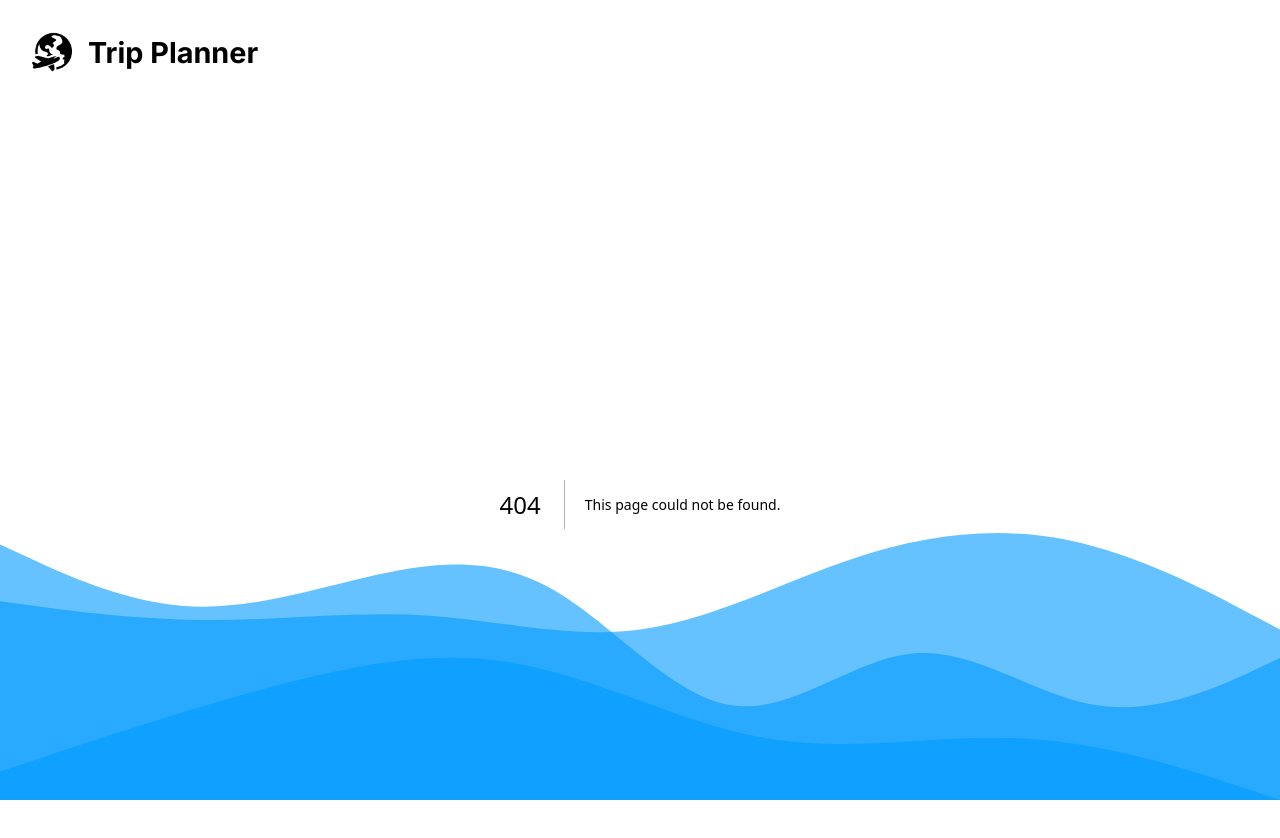
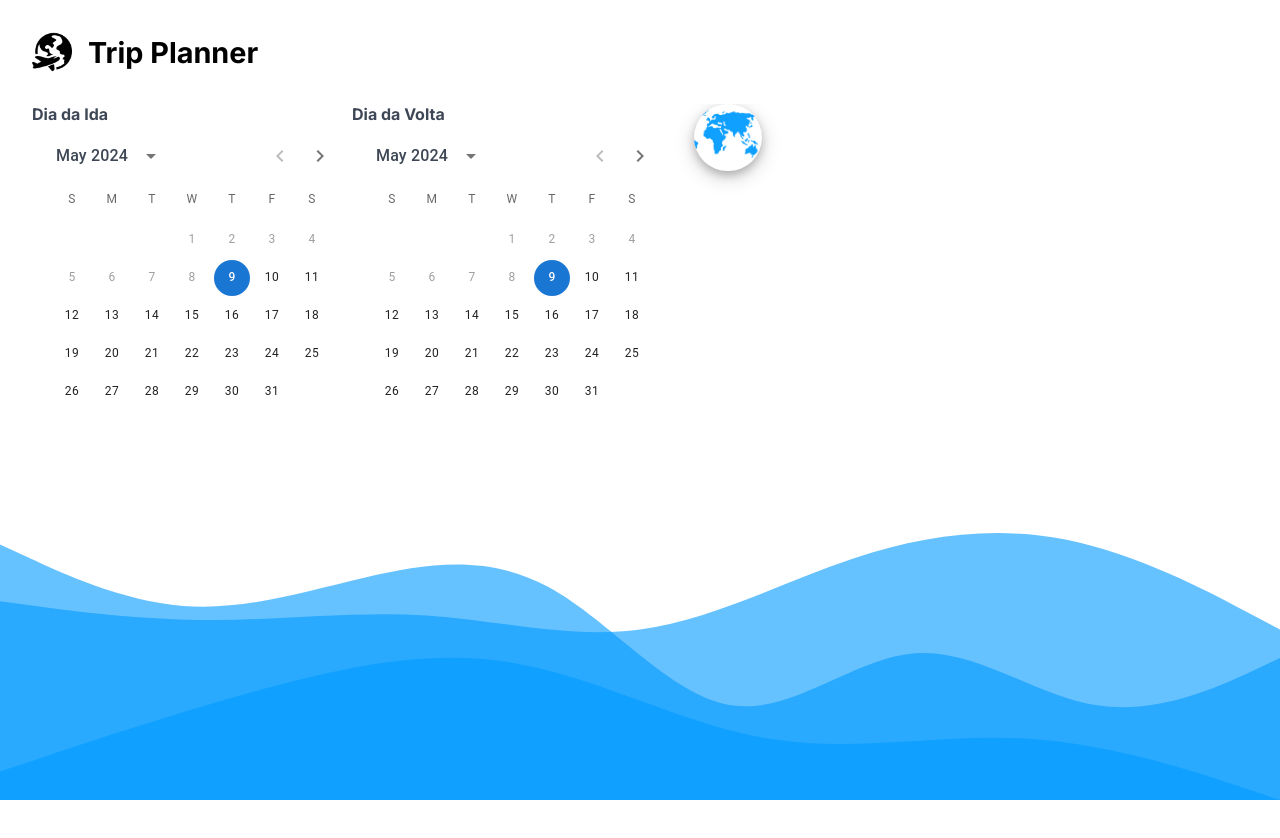
Before and after one commit to F7Villani/trip-planner, a Next.js app: page /choose-date in a window 1280 px wide. Before the commit this address had no page. Shown: the top 838 px of the page. After the commit the page ends 800 px from the top, so only its background shows below. Built offline with nearby package versions, Linux system fonts and the light colour scheme.

Commit message:
feat: criando pagina

```diff
--- /dev/null
+++ b/src/app/choose-date/ChooseDate.css
@@ -0,0 +1,8 @@
+.choose-date .grid {
+  display: grid;
+  grid-template-columns: 1fr 1fr;
+}
+
+.calendars {
+  display: flex;
+}
--- /dev/null
+++ b/src/app/choose-date/page.tsx
@@ -0,0 +1,44 @@
+"use client"
+
+import React, { useState } from "react";
+import { DateCalendar } from '@mui/x-date-pickers/DateCalendar';
+import { AdapterDayjs } from '@mui/x-date-pickers/AdapterDayjs';
+import { LocalizationProvider } from '@mui/x-date-pickers/LocalizationProvider';
+import Loader from '../components/Loader/Loader';
+import "./ChooseDate.css";
+import dayjs from "dayjs";
+
+function ChooseDate() {
+
+  const [departureDay, setDepartureDay] = useState(dayjs());
+  const [leaveDay, setLeaveDay] = useState(departureDay);
+
+  function onChangeDepartureDay(newDate: dayjs.Dayjs){
+    setDepartureDay(newDate);
+    if(newDate.isAfter(leaveDay)){
+      setLeaveDay(newDate.add(1, "day"));
+    }
+  }
+
+  return (
+    <div className="choose-date">
+      <LocalizationProvider dateAdapter={AdapterDayjs}>
+        <div className="grid">
+          <div className="calendars">
+            <div className="calendar">
+              <h2>Dia da Ida</h2>
+              <DateCalendar disablePast={true} value={departureDay} onChange={onChangeDepartureDay}/>
+            </div>
+            <div className="calendar">
+              <h2>Dia da Volta</h2>
+              <DateCalendar disablePast={true} value={leaveDay} onChange={(newDate) => setLeaveDay(newDate)}/>
+            </div>
+          </div>
+          <Loader />
+        </div>
+      </LocalizationProvider>
+    </div>
+  );
+}
+
+export default ChooseDate;
```
